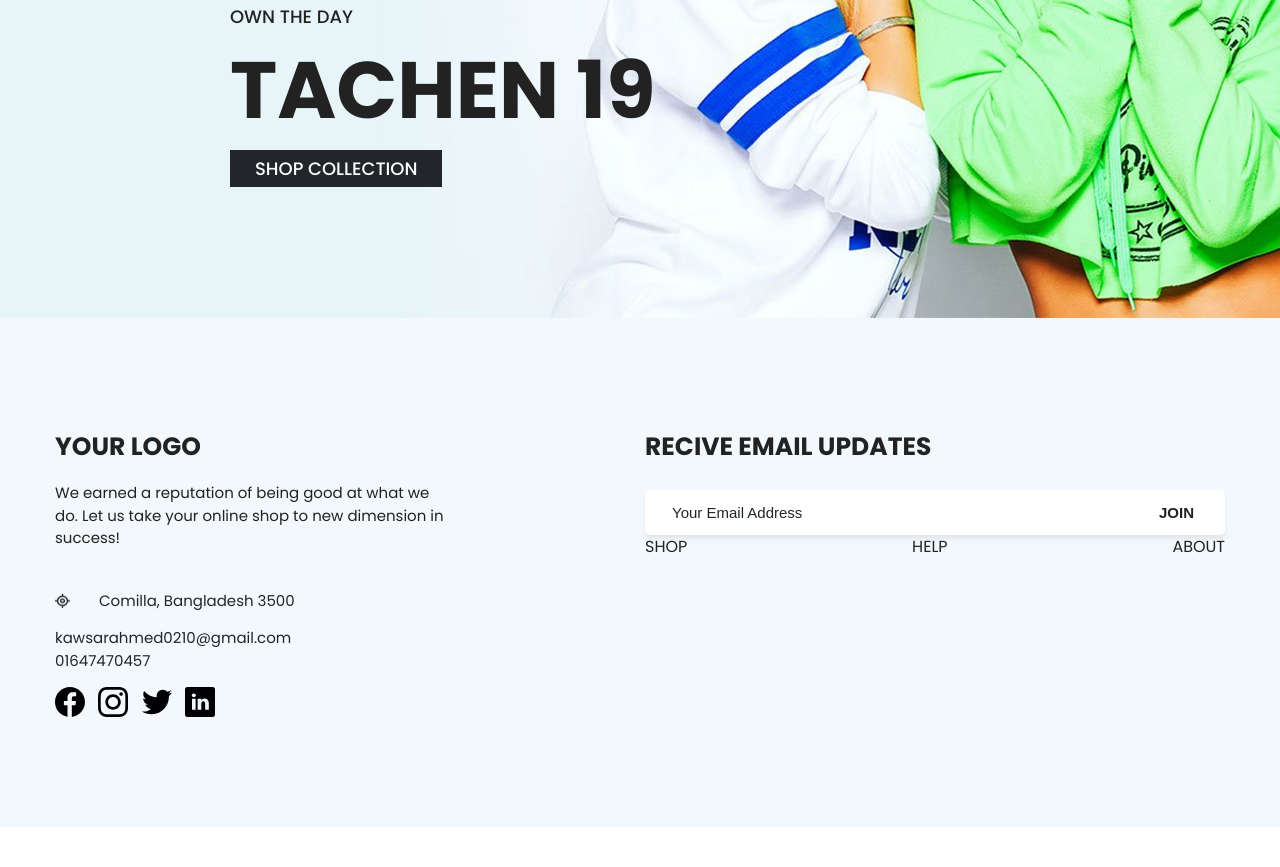
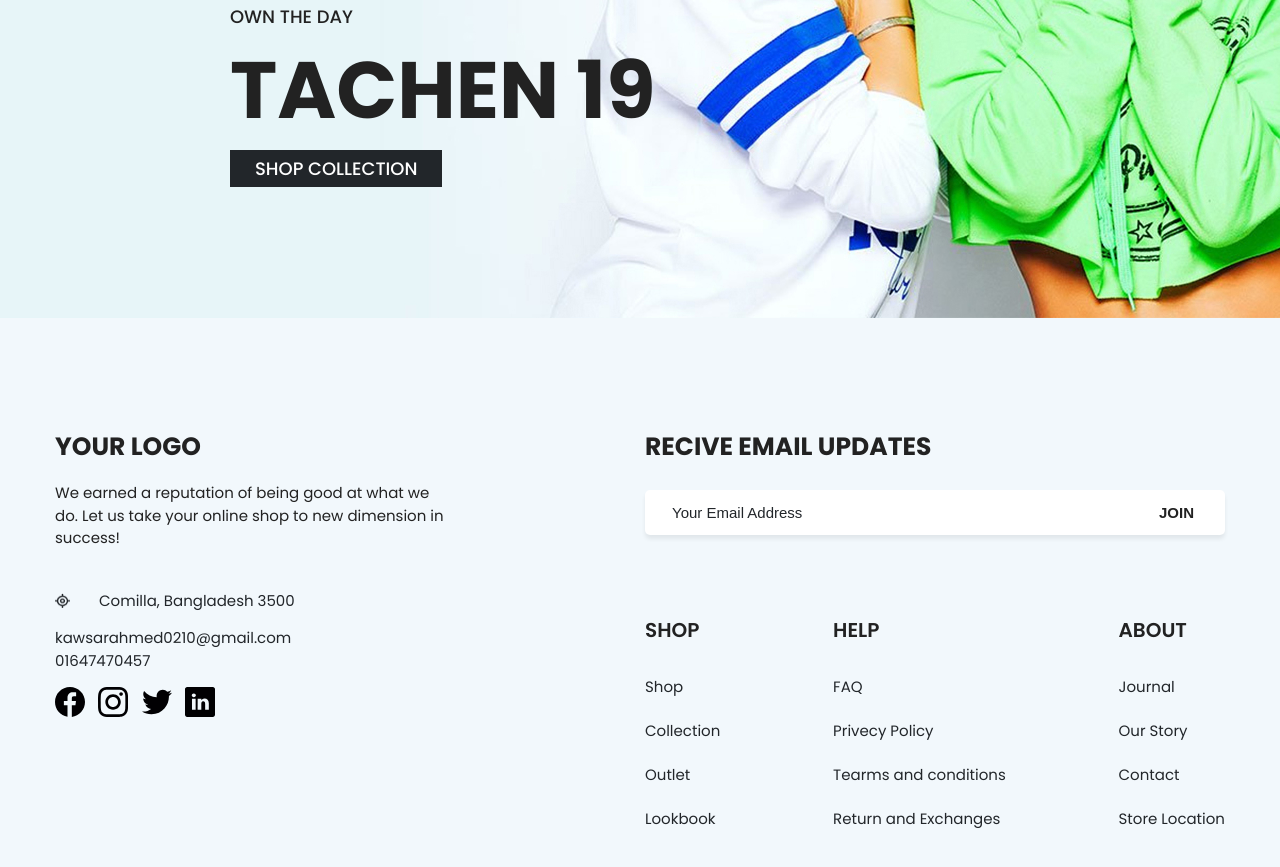
Before and after one commit to DmitriyKonnov/FashionSite, a website: page index.html in a window 1280 px wide. Shown: the part 3484-4351 px from the top of the page. Before the commit the page ends 4311 px from the top, so only its background shows below. Drawn offline with Linux system fonts and the light colour scheme.

Commit message:
added second footer block

```diff
--- a/index.html
+++ b/index.html
@@ -361,46 +361,46 @@
                         <ul class="footer__nav-block">
                             <h3 class="footer__nav-title">SHOP</h3>
                             <li class="footer__nav-block__item">
-                                <a href="" class="footer__nav_item-link"></a>
+                                <a href="" class="footer__nav_item-link">Shop</a>
                             </li>
                             <li class="footer__nav-block__item">
-                                <a href="" class="footer__nav_item-link"></a>
+                                <a href="" class="footer__nav_item-link">Collection</a>
                             </li>
                             <li class="footer__nav-block__item">
-                                <a href="" class="footer__nav_item-link"></a>
+                                <a href="" class="footer__nav_item-link">Outlet</a>
                             </li>
                             <li class="footer__nav-block__item">
-                                <a href="" class="footer__nav_item-link"></a>
+                                <a href="" class="footer__nav_item-link">Lookbook</a>
                             </li>
                         </ul>
                         <ul class="footer__nav-block">
                             <h3 class="footer__nav-title">HELP</h3>
                             <li class="footer__nav-block__item">
-                                <a href="" class="footer__nav_item-link"></a>
+                                <a href="" class="footer__nav_item-link">FAQ</a>
                             </li>
                             <li class="footer__nav-block__item">
-                                <a href="" class="footer__nav_item-link"></a>
+                                <a href="" class="footer__nav_item-link">Privecy Policy</a>
                             </li>
                             <li class="footer__nav-block__item">
-                                <a href="" class="footer__nav_item-link"></a>
+                                <a href="" class="footer__nav_item-link">Tearms and conditions</a>
                             </li>
                             <li class="footer__nav-block__item">
-                                <a href="" class="footer__nav_item-link"></a>
+                                <a href="" class="footer__nav_item-link">Return and Exchanges</a>
                             </li>
                         </ul>
                         <ul class="footer__nav-block">
                             <h3 class="footer__nav-title">ABOUT</h3>
                             <li class="footer__nav-block__item">
-                                <a href="" class="footer__nav_item-link"></a>
+                                <a href="" class="footer__nav_item-link">Journal</a>
                             </li>
                             <li class="footer__nav-block__item">
-                                <a href="" class="footer__nav_item-link"></a>
+                                <a href="" class="footer__nav_item-link">Our Story</a>
                             </li>
                             <li class="footer__nav-block__item">
-                                <a href="" class="footer__nav_item-link"></a>
+                                <a href="" class="footer__nav_item-link">Contact</a>
                             </li>
                             <li class="footer__nav-block__item">
-                                <a href="" class="footer__nav_item-link"></a>
+                                <a href="" class="footer__nav_item-link">Store Location</a>
                             </li>
                         </ul>
                     </div>
--- a/scss/blocks/footer.scss
+++ b/scss/blocks/footer.scss
@@ -18,7 +18,6 @@
   flex-wrap: wrap;
   display: flex;
   flex-direction: column;
-  justify-content: center;
 
   padding-right: 1rem;
 }
@@ -156,6 +155,8 @@
   border-radius: 0.5rem;
   background-color: #fff;
 
+  margin-bottom: 8rem;
+
   box-shadow: 0 4px 4px rgba($color: #000000, $alpha: 0.07);
 
   &:hover {
@@ -194,3 +195,28 @@
   display: flex;
   justify-content: space-between;
 }
+
+.footer__nav-title {
+  font-size: 2rem;
+  font-weight: 600;
+  line-height: 1.5;
+
+  padding-bottom: 1rem;
+}
+
+.footer__nav-block__item {
+  margin-top: 2rem;
+}
+
+.footer__nav_item-link {
+  font-size: 1.5rem;
+  font-weight: 400;
+  line-height: 1.5;
+  text-decoration: none;
+
+  color: $main-font_color;
+
+  &:hover {
+    text-decoration: underline;
+  }
+}
```
Also changed, not shown: css/style.css.
